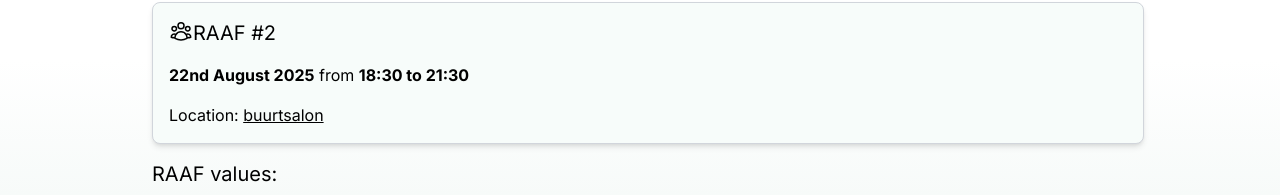
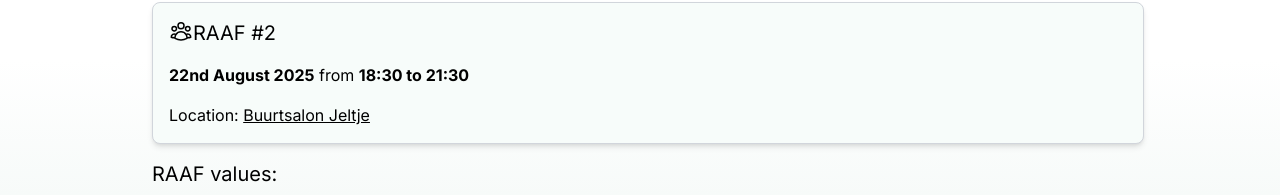
Before and after one commit to veganfuture/veganfuture.org, a Next.js app: page /raaf in a window 1280 px wide. Shown: the part 540-735 px from the top of the page. Built offline with nearby package versions, Linux system fonts and the light colour scheme.

Commit message:
small fix in agenda item location text

```diff
--- a/components/agenda/agenda.tsx
+++ b/components/agenda/agenda.tsx
@@ -61,7 +61,7 @@ export function Agenda({ filterOnTypes }: AgendaProps) {
             icon={event.icon}
             url={event.url}
             title={event.title}
-            location={event.location}
+            location={event.locationText}
             locationUrl={event.locationUrl}
             startTime={event.startTime}
             endTime={event.endTime}
```
